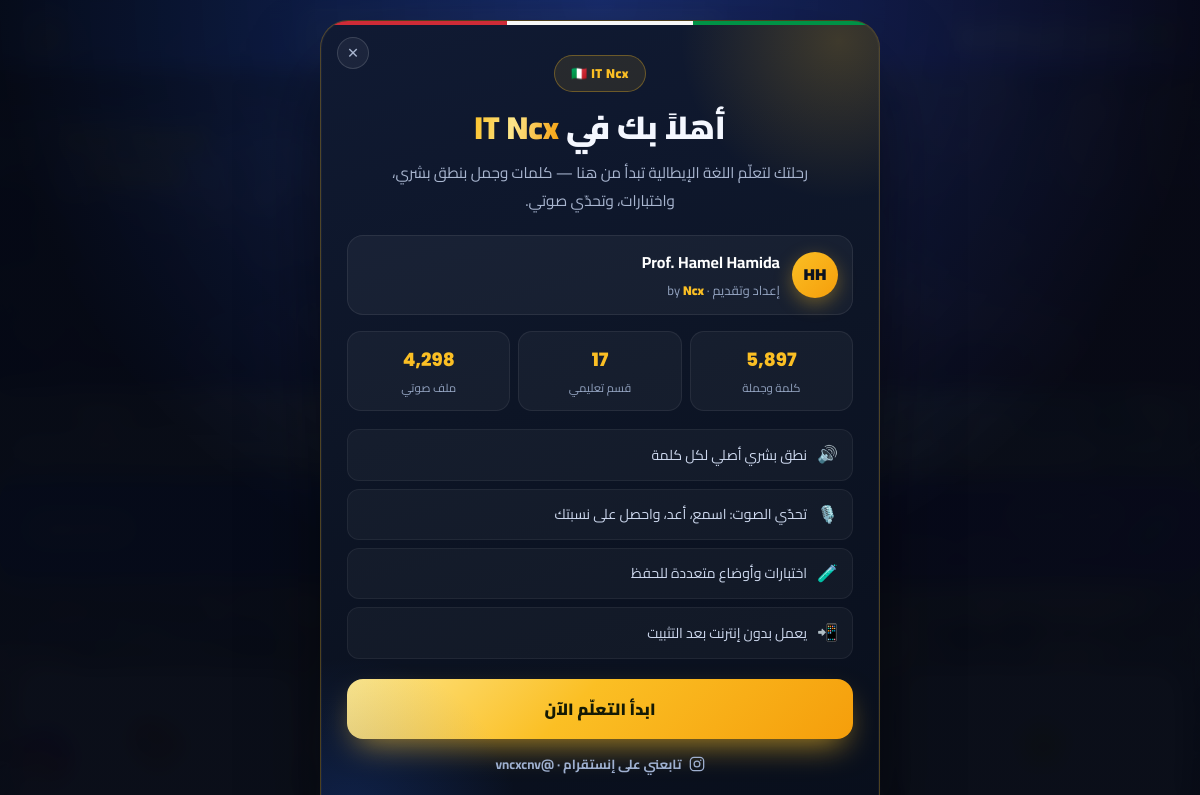
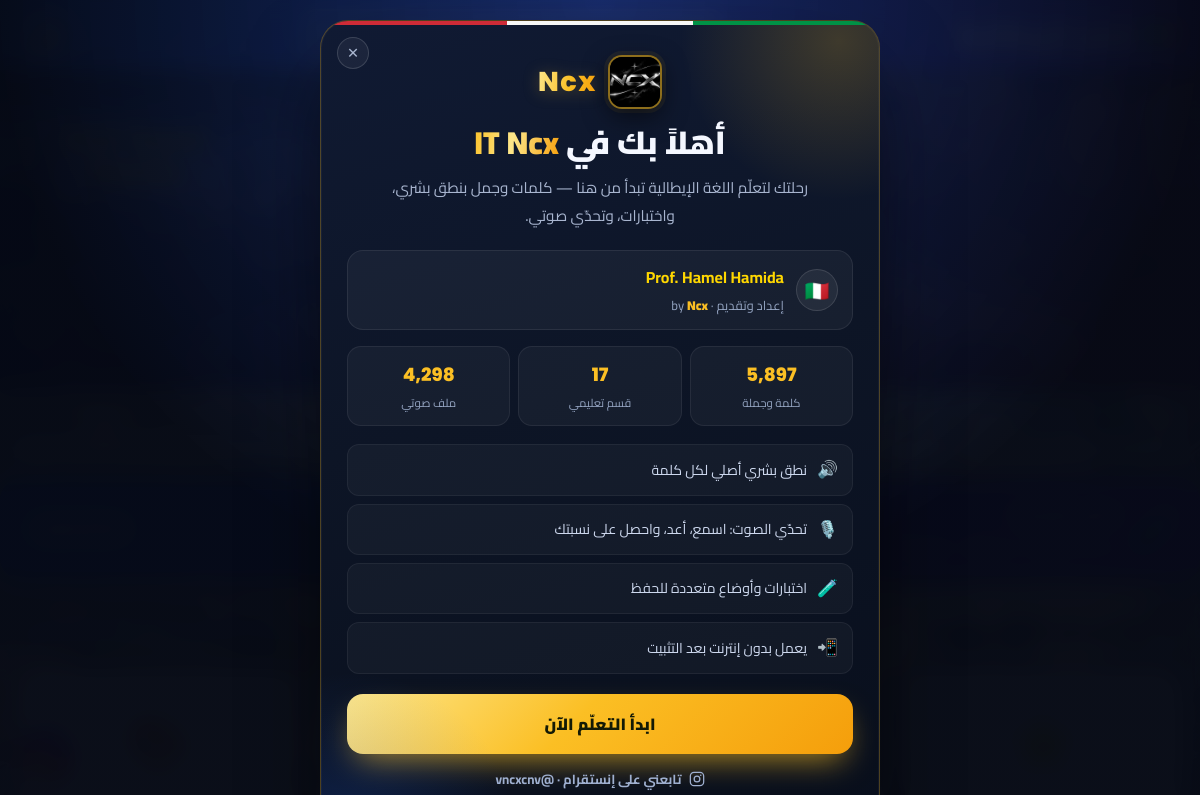
Before and after one commit to Satoor72/italiano-app, an Electron app: page index.html in a window 1200 px wide. Shown: the top 795 px of the page. Drawn offline with nearby package versions, Linux system fonts and the light colour scheme; a web font is replaced by a local one.

Commit message:
welcome screen: brand image beside Ncx, host name in yellow (v25)

```diff
--- a/index.html
+++ b/index.html
@@ -13,7 +13,7 @@
 <link rel="manifest" href="manifest.json">
 <link rel="icon" href="favicon-32.png" type="image/png" sizes="32x32">
 <link rel="apple-touch-icon" href="apple-touch-icon.png" sizes="180x180">
-<link rel="stylesheet" href="style.css?v=24">
+<link rel="stylesheet" href="style.css?v=25">
 </head>
 <body>
 
@@ -134,12 +134,15 @@
     <div class="wc-flag"><i></i><i></i><i></i></div>
     <button class="wc-skip" onclick="closeWelcome()" aria-label="إغلاق">✕</button>
 
-    <div class="wc-badge">🇮🇹 IT&nbsp;Ncx</div>
+    <div class="wc-brand">
+      <img class="wc-brand-img" src="brand.webp?v=25" alt="Ncx" width="54" height="54">
+      <span class="wc-brand-name">Ncx</span>
+    </div>
     <h2 class="wc-title" id="wcTitle">أهلاً بك في <span>IT Ncx</span></h2>
     <p class="wc-sub">رحلتك لتعلّم اللغة الإيطالية تبدأ من هنا — كلمات وجمل بنطق بشري، واختبارات، وتحدّي صوتي.</p>
 
     <div class="wc-host">
-      <div class="wc-host-avatar">HH</div>
+      <span class="wc-host-flag">🇮🇹</span>
       <div class="wc-host-text">
         <b>Prof. Hamel Hamida</b>
         <span>إعداد وتقديم · by <em>Ncx</em></span>
@@ -180,9 +183,9 @@
   </div>
 </div>
 
-<script src="audio_index.js?v=24"></script>
-<script src="data1.js?v=24"></script>
-<script src="data2.js?v=24"></script>
-<script src="app.js?v=24"></script>
+<script src="audio_index.js?v=25"></script>
+<script src="data1.js?v=25"></script>
+<script src="data2.js?v=25"></script>
+<script src="app.js?v=25"></script>
 </body>
 </html>
--- a/package.json
+++ b/package.json
@@ -33,7 +33,8 @@
       "icon-192.png",
       "apple-touch-icon.png",
       "favicon-32.png",
-      "sections-bg.jpg"
+      "sections-bg.jpg",
+      "brand.webp"
     ],
     "win": {
       "icon": "icon.png",
--- a/style.css
+++ b/style.css
@@ -726,11 +726,21 @@
 }
 .wc-skip:hover{ background:rgba(255,255,255,.12); color:#fff; }
 
-.wc-badge{
-  position:relative; display:inline-block; margin-bottom:14px;
-  padding:6px 16px; border-radius:999px; font-weight:800; font-size:.82rem; letter-spacing:.5px;
-  color:#fbbf24; background:rgba(251,191,36,.10);
-  border:1px solid rgba(251,191,36,.32);
+.wc-brand{
+  position:relative; display:inline-flex; align-items:center; gap:11px;
+  margin-bottom:12px;
+}
+.wc-brand-img{
+  width:54px; height:54px; border-radius:14px; object-fit:cover;
+  background:#070b14; border:2px solid rgba(251,191,36,.55);
+  box-shadow:0 8px 24px rgba(0,0,0,.55), 0 0 0 4px rgba(251,191,36,.07);
+}
+.wc-brand-name{
+  font-family:'Poppins',sans-serif; font-weight:800; font-size:1.7rem;
+  letter-spacing:1.5px; direction:ltr; line-height:1;
+  background:linear-gradient(100deg,#fde68a,#fbbf24 55%,#f59e0b);
+  -webkit-background-clip:text; background-clip:text; -webkit-text-fill-color:transparent;
+  filter:drop-shadow(0 2px 8px rgba(251,191,36,.25));
 }
 .wc-title{
   position:relative; margin:0 0 10px; font-size:2rem; line-height:1.35; font-weight:900;
@@ -751,15 +761,13 @@
   border-radius:16px; background:rgba(255,255,255,.045);
   border:1px solid rgba(255,255,255,.08);
 }
-.wc-host-avatar{
-  flex:0 0 auto; width:46px; height:46px; border-radius:50%;
-  display:flex; align-items:center; justify-content:center;
-  font-weight:900; font-family:'Poppins',sans-serif; font-size:.95rem; color:#0b1220;
-  background:linear-gradient(135deg,#fbbf24,#f59e0b);
-  box-shadow:0 6px 18px rgba(251,191,36,.35);
+.wc-host-flag{
+  flex:0 0 auto; width:42px; height:42px; border-radius:50%;
+  display:flex; align-items:center; justify-content:center; font-size:1.25rem;
+  background:rgba(255,255,255,.06); border:1px solid rgba(255,255,255,.12);
 }
 .wc-host-text{ display:flex; flex-direction:column; gap:3px; }
-.wc-host-text b{ font-size:1rem; color:#fff; }
+.wc-host-text b{ font-size:1rem; color:#ffd700; }
 .wc-host-text span{ font-size:.8rem; color:#93a3c0; }
 .wc-host-text em{ font-style:normal; font-weight:800; color:#fbbf24; }
 
@@ -809,11 +817,13 @@
 @media (max-width:520px){
   .welcome-overlay{ padding:10px 10px calc(10px + env(safe-area-inset-bottom, 0px)); }
   .welcome-card{ padding:22px 16px 16px; border-radius:22px; }
-  .wc-badge{ margin-bottom:10px; padding:5px 14px; font-size:.78rem; }
+  .wc-brand{ margin-bottom:10px; gap:9px; }
+  .wc-brand-img{ width:46px; height:46px; border-radius:12px; }
+  .wc-brand-name{ font-size:1.42rem; }
   .wc-title{ font-size:1.45rem; margin-bottom:8px; }
   .wc-sub{ font-size:.84rem; line-height:1.7; margin-bottom:13px; }
   .wc-host{ padding:10px 12px; margin-bottom:12px; gap:10px; }
-  .wc-host-avatar{ width:42px; height:42px; font-size:.88rem; }
+  .wc-host-flag{ width:36px; height:36px; font-size:1.05rem; }
   .wc-host-text b{ font-size:.93rem; }
   .wc-host-text span{ font-size:.74rem; }
   .wc-stats{ gap:6px; margin-bottom:13px; }
@@ -835,11 +845,13 @@
 @media (max-height:680px){
   .welcome-overlay{ padding-top:10px; padding-bottom:10px; }
   .welcome-card{ padding-top:20px; padding-bottom:12px; }
-  .wc-badge{ margin-bottom:8px; padding:4px 12px; font-size:.72rem; }
+  .wc-brand{ margin-bottom:8px; gap:8px; }
+  .wc-brand-img{ width:40px; height:40px; border-radius:10px; }
+  .wc-brand-name{ font-size:1.22rem; }
   .wc-title{ font-size:1.3rem; margin-bottom:6px; }
   .wc-sub{ font-size:.78rem; line-height:1.55; margin-bottom:10px; }
   .wc-host{ padding:8px 10px; margin-bottom:10px; }
-  .wc-host-avatar{ width:36px; height:36px; font-size:.8rem; }
+  .wc-host-flag{ width:32px; height:32px; font-size:.95rem; }
   .wc-host-text b{ font-size:.86rem; }
   .wc-host-text span{ font-size:.7rem; }
   .wc-stats{ margin-bottom:10px; }
--- a/sw.js
+++ b/sw.js
@@ -1,4 +1,4 @@
-const CACHE = 'ncx-italiano-v24';
+const CACHE = 'ncx-italiano-v25';
 const CORE = ['./index.html', './style.css', './data1.js', './data2.js', './audio_index.js', './app.js'];
 const ASSETS = [
   './index.html',
@@ -15,7 +15,8 @@
   './apple-touch-icon.png',
   './favicon-32.png',
   './hero-bg.jpg',
-  './sections-bg.jpg'
+  './sections-bg.jpg',
+  './brand.webp'
 ];
 
 self.addEventListener('install', e => {
```
Also changed, not shown: brand.webp (added).
